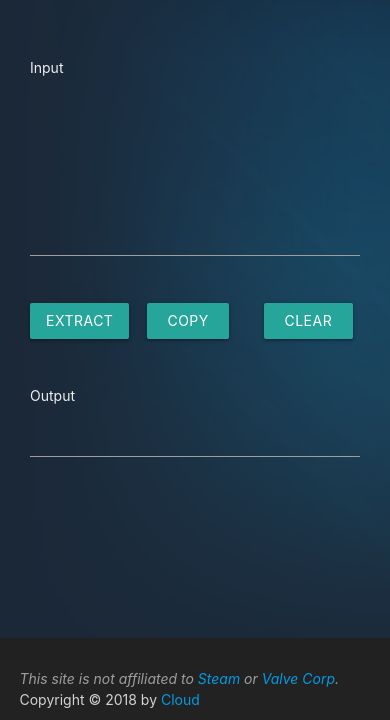
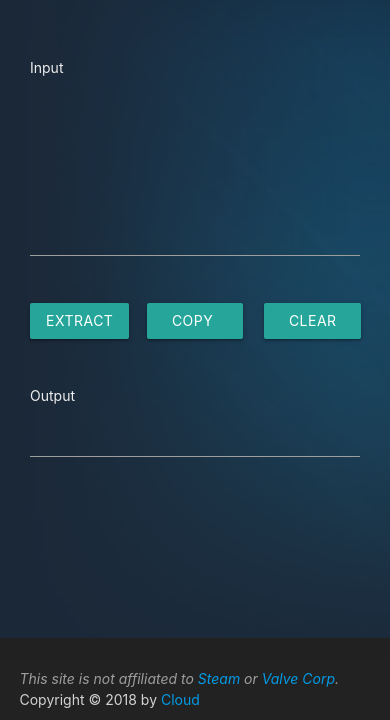
Before and after one commit to umaim/SKE, a plain HTML site: page index.html in a window 390 px wide. Shown: the part 124-844 px from the top of the page. Drawn offline with Linux system fonts and the light colour scheme.

Commit message:
Responsive Test

```diff
--- a/css/main.css
+++ b/css/main.css
@@ -1,14 +1,14 @@
+body,
+html {
+    overflow-x: hidden;
+}
+
 body {
     background: url("../img/Background.png");
     display: flex;
     min-height: 100vh;
     flex-direction: column;
     width: auto;
-}
-
-body,
-html {
-    overflow-x: hidden;
 }
 
 main {
--- a/index.html
+++ b/index.html
@@ -63,7 +63,7 @@
             <!--Copy-->
             <div class="col l2 m3 s3 offset-s1 center">
                 <a id="ske-copy" class="waves-effect waves-light btn truncate">
-                    <i class="material-icons left hide-on-med-and-down">content_copy</i>&nbsp;Copy&nbsp;</a>
+                    <i class="material-icons left hide-on-med-and-down">content_copy</i>&nbsp;&nbsp;Copy&nbsp;&nbsp;&nbsp;</a>
             </div>
             <!--Export-->
             <div class="col l2 m3 center hide-on-small-only">
@@ -73,7 +73,7 @@
             <!--Clear-->
             <div class="col l2 m3 s3 offset-s1 center">
                 <a id="ske-clear" class="waves-effect waves-light btn truncate">
-                    <i class="material-icons left hide-on-med-and-down">clear_all</i>&nbsp;Clear&nbsp;</a>
+                    <i class="material-icons left hide-on-med-and-down">clear_all</i>&nbsp;&nbsp;Clear&nbsp;&nbsp;</a>
             </div>
         </div>
 
```
